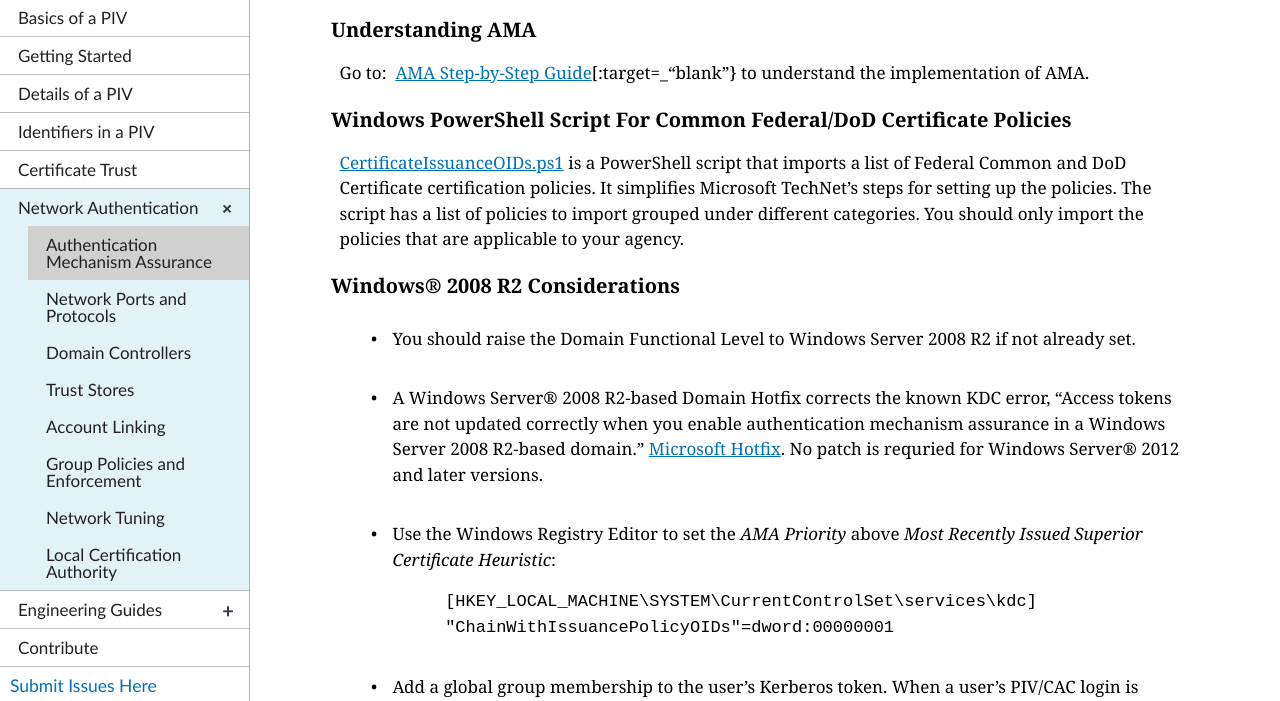
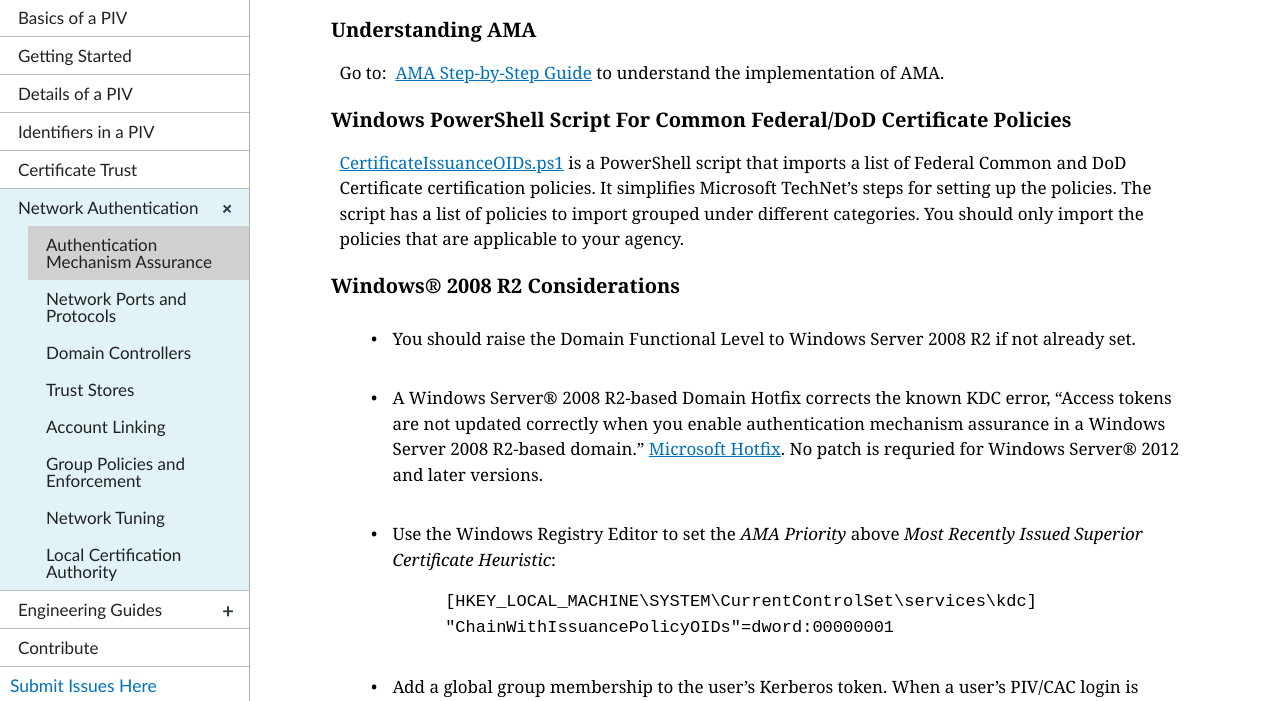
Before and after one commit to GSA/piv-guides, a Jekyll site: the page built from _networkconfig/10_AMA.md, in a window 1280 px wide and 900 px high, scrolled down 358 px, cut to the strip 199-900 px from the top of the window. Built offline with Jekyll 4.4.1, drawn with Linux system fonts in a browser that asks for light colours; nearby versions of some CDN libraries.

Commit message:
Update 10_AMA.md
Updated

```diff
--- a/_networkconfig/10_AMA.md
+++ b/_networkconfig/10_AMA.md
@@ -12,7 +12,7 @@ AMA is available in Windows Server® 2008 R2 and later versions.
 {% include info-warning.html content="Do not use AMA to provide privileged user access to servers." %}
 
 ### Understanding AMA
-Go to:&nbsp;&nbsp;[AMA Step-by-Step Guide](https://technet.microsoft.com/en-us/library/dd378897(v=WS.10).aspx)[:target=_"blank"} to understand the implementation of AMA.
+Go to:&nbsp;&nbsp;[AMA Step-by-Step Guide](https://technet.microsoft.com/en-us/library/dd378897(v=WS.10).aspx){:target=_"blank"} to understand the implementation of AMA.
 
 ### Windows PowerShell Script For Common Federal/DoD Certificate Policies
 [CertificateIssuanceOIDs.ps1](https://github.com/GSA/ficam-scripts-public/tree/master/_ama){:target="_blank"} is a PowerShell script that imports a list of Federal Common and DoD Certificate certification policies. It simplifies Microsoft TechNet's steps for setting up the policies. The script has a list of policies to import grouped under different categories. You should only import the policies that are applicable to your agency.
```
